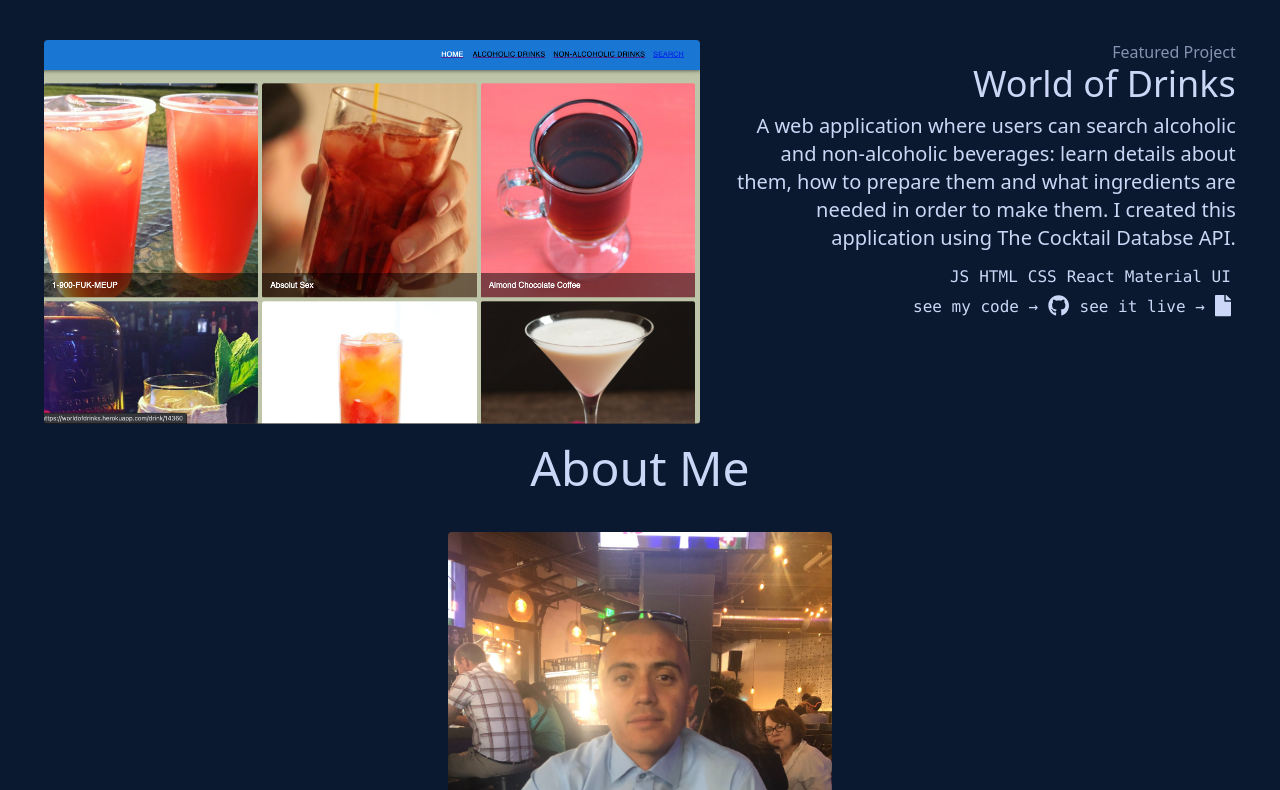
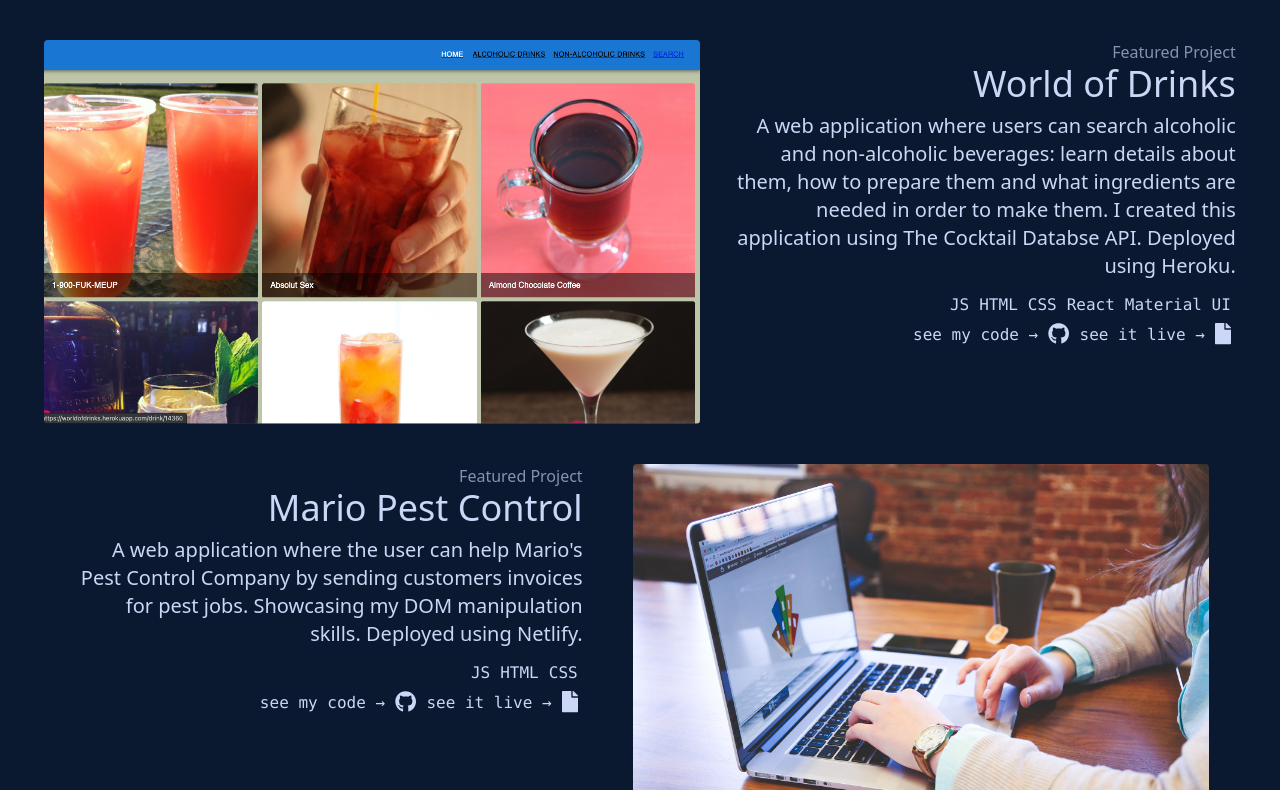
Before and after one commit to cgzapien/carloszapien-portfolio, a React (Create React App) app: page / in a window 1280 px wide. Shown: the part 1450-2240 px from the top of the page. Built offline with nearby package versions, Linux system fonts and the light colour scheme.

Commit message:
added another project

```diff
--- a/src/components/Main.js
+++ b/src/components/Main.js
@@ -7,7 +7,7 @@
       <div className=" text-left w-fit m-auto" id="heading">
         <h1 className="text-[#8892b0] text-[30px]">Hi, my name is</h1>
         <h1 className="text-8xl">Carlos Zapien.</h1>
-        <h1 className="text-[#8892b0] text-[30px] break-normal">Let's build your application together!</h1>
+        {/* <h1 className="text-[#8892b0] text-[30px] break-normal">Let's build your application together!</h1> */}
       </div>
       <br/>
       {/* <a href="mailto:zapiencg@gmail.com"><button className=" border-2 p-3 hover:text-[#64ffda] hover:border-[#64ffda]">Hire me</button></a> */}
--- /dev/null
+++ b/src/components/ProjectFour.js
@@ -0,0 +1,33 @@
+import React from "react";
+import { FontAwesomeIcon } from "@fortawesome/react-fontawesome";
+import workImage from "../media/project.jpg"
+import { faGithub } from "@fortawesome/free-brands-svg-icons";
+import { faFile } from "@fortawesome/free-solid-svg-icons";
+
+export default function ProjectFour() {
+  return (
+    <div id="projectTwo" className="h-max p-5 lg:flex lg:justify-evenly">
+      <div id="project-content" className="  w-fit text-right ">
+        <p className=" text-base text-[#8892b0]">Featured Project</p>
+        <h1 className=" text-4xl">Mario Pest Control</h1>
+        <div className=" py-2 w-fit ">
+          <p className=" max-w-lg break-normal xl:text-xl ">A web application where the user can help Mario's Pest Control Company by sending customers invoices for pest jobs. Showcasing my DOM manipulation skills. Deployed using Netlify.</p>
+        </div>
+        <ul className="flex font-mono justify-end">
+          <li className=" p-[5px]">JS</li>
+          <li className=" p-[5px]">HTML</li>
+          <li className=" p-[5px]">CSS</li>
+        </ul>
+        <div>
+          <span className=" p-[5px] font-mono hover:text-[#64ffda] hover:cursor-pointer">see my code &#8594;</span>
+          <a className=" p-[5px] hover:text-[#64ffda]" href="https://github.com/cgzapien/mariopestcontrol"><FontAwesomeIcon size="lg" icon={faGithub} /></a>
+          <span className=" p-[5px] font-mono hover:text-[#64ffda] hover:cursor-pointer">see it live &#8594;</span>
+          <a className=" p-[5px] hover:text-[#64ffda]" href="https://github.com/cgzapien/mariopestcontrol"><FontAwesomeIcon size="lg" icon={faFile}/></a>
+        </div>
+      </div>
+      <div className=" w-fit m-0 hidden md:flex" id="projectimage">
+        <a href="https://github.com/cgzapien/mariopestcontrol" target="_blank" rel="noreferrer"><img src={workImage} alt="workimage" className="h-96 hover:opacity-50 w-fit hover:cursor-pointer rounded-[4px]"></img></a>
+      </div>
+    </div>
+  )
+}
--- a/src/components/ProjectThree.js
+++ b/src/components/ProjectThree.js
@@ -14,7 +14,8 @@
         <p className=" text-base text-[#8892b0]">Featured Project</p>
         <h1 className=" text-4xl">World of Drinks</h1>
         <div className=" py-2 w-fit ">
-          <p className=" max-w-lg break-normal xl:text-xl ">A web application where users can search alcoholic and non-alcoholic beverages: learn details about them, how to prepare them and what ingredients are needed in order to make them. I created this application using The Cocktail Databse API.</p>
+          <p className=" max-w-lg break-normal xl:text-xl ">A web application where users can search alcoholic and non-alcoholic beverages: learn details about them, how to prepare them and what ingredients are needed in order to make them. I created this application using The Cocktail Databse API.
+          Deployed using Heroku.</p>
         </div>
         <ul className="flex font-mono justify-end">
           <li className=" p-[5px]">JS</li>
--- a/src/components/Projects.js
+++ b/src/components/Projects.js
@@ -2,6 +2,7 @@
 import ProjectOne from "./ProjectOne"
 import ProjectThree from "./ProjectThree";
 import ProjectTwo from "./ProjectTwo";
+import ProjectFour from "./ProjectFour"
 
 export default function Projects(){
   return (
@@ -10,6 +11,7 @@
       <ProjectOne />
       <ProjectTwo />
       <ProjectThree />
+      <ProjectFour />
     </div>
   )
 }
```
